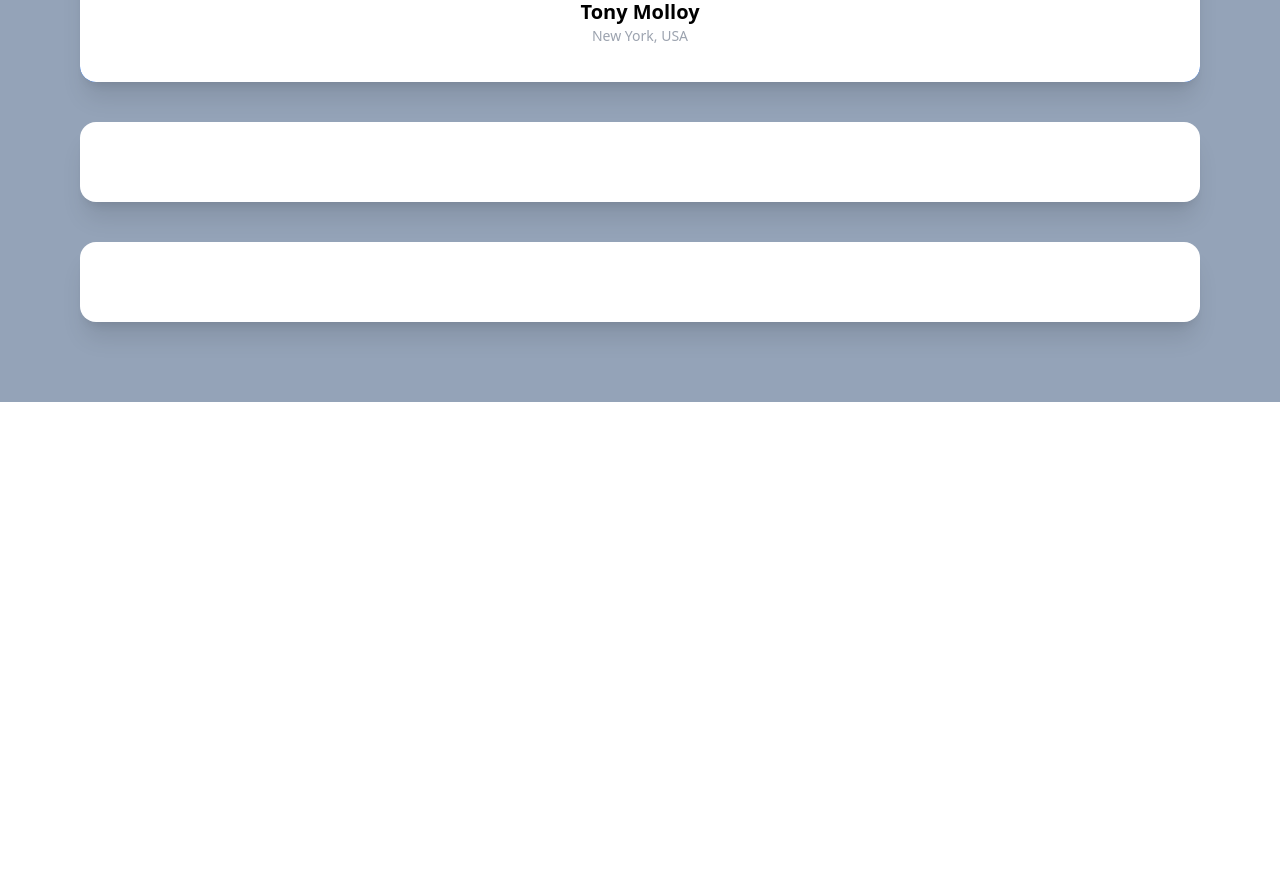
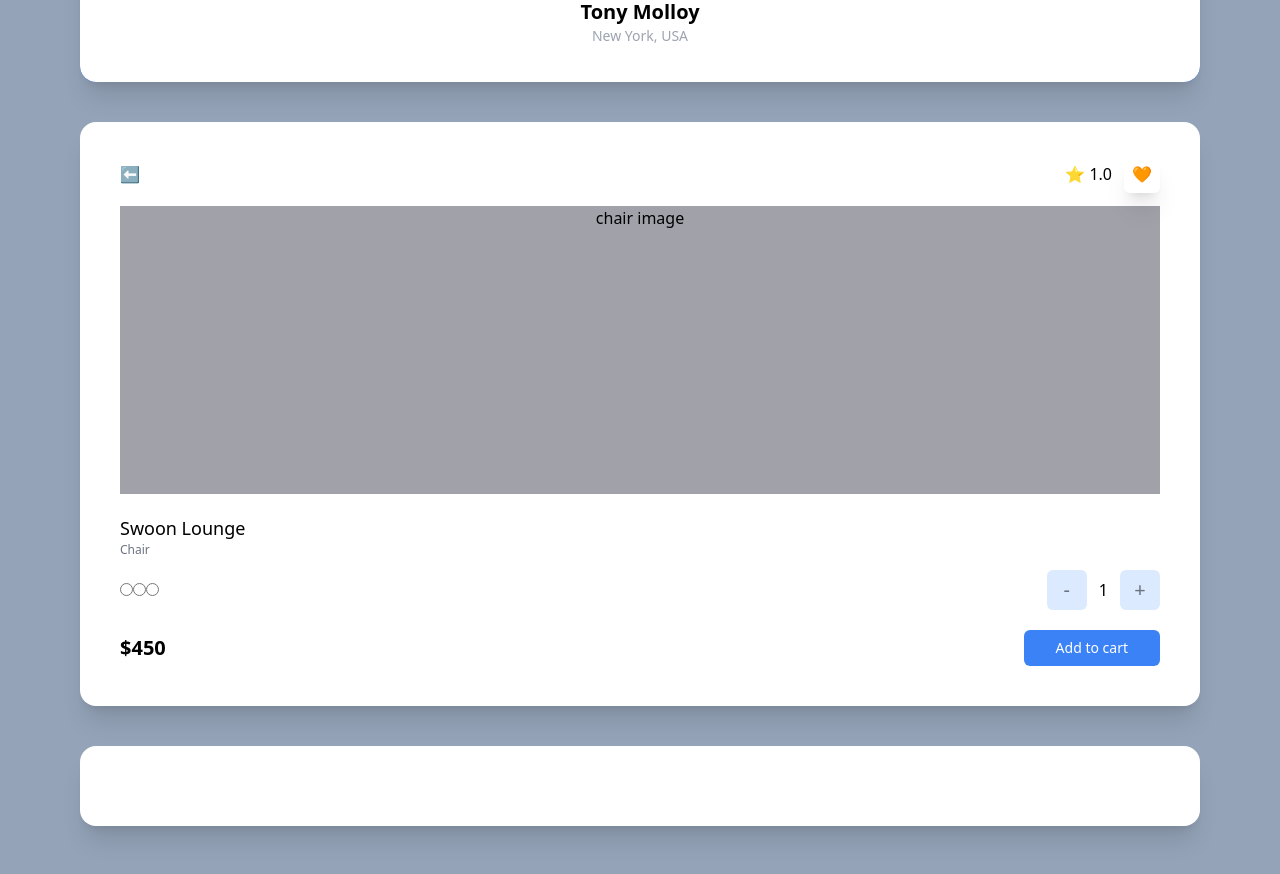
Before and after one commit to yhsol/spinach, a Next.js app: page / in a window 1280 px wide. Shown: the part 620-1494 px from the top of the page. Before the commit the page ends 1022 px from the top, so only its background shows below. Built offline with nearby package versions, Linux system fonts and the light colour scheme.

Commit message:
feat: ThirdPost with Tailwind CSS

```diff
--- a/pages/index.tsx
+++ b/pages/index.tsx
@@ -4,10 +4,10 @@
 
 export default function Home() {
   return (
-    <div className="bg-slate-400 p-20 grid gap-10">
+    <div className="bg-slate-400 p-20 grid gap-10 min-h-screen">
       <FirstPost />
       <SecondPost />
-      <div className="bg-white p-10 rounded-2xl shadow-xl"></div>
+      <ThirdPost />
       <div className="bg-white p-10 rounded-2xl shadow-xl"></div>
     </div>
   );
@@ -69,3 +69,44 @@
     </div>
   );
 }
+
+function ThirdPost() {
+  return (
+    <div className="bg-white p-10 rounded-2xl shadow-xl">
+      <div className="flex justify-between items-center mb-5">
+        <span>⬅️</span>
+        <div className="space-x-3">
+          <span>⭐ 1.0</span>
+          <span className="shadow-xl p-2 rounded-md">🧡</span>
+        </div>
+      </div>
+      <div className="bg-zinc-400 h-72 text-center mb-5">chair image</div>
+      <div className="flex flex-col">
+        <span className="font-medium text-lg">Swoon Lounge</span>
+        <div className="text-xs text-gray-500">Chair</div>
+        <div className="mt-3 mb-5 flex justify-between items-center">
+          <div>
+            <input type="radio" />
+            <input type="radio" />
+            <input type="radio" />
+          </div>
+          <div className="flex items-center space-x-3">
+            <button className="bg-blue-100 flex justify-center items-center aspect-square w-10 text-xl text-gray-500 rounded-md">
+              -
+            </button>
+            <span>1</span>
+            <button className="bg-blue-100 flex justify-center items-center aspect-square w-10 text-xl text-gray-500 rounded-md">
+              +
+            </button>
+          </div>
+        </div>
+        <div className="flex justify-between items-center">
+          <span className="font-semibold text-xl">$450</span>
+          <button className="bg-blue-500 text-white text-sm text-center px-8 py-2 rounded-md">
+            Add to cart
+          </button>
+        </div>
+      </div>
+    </div>
+  );
+}
```
